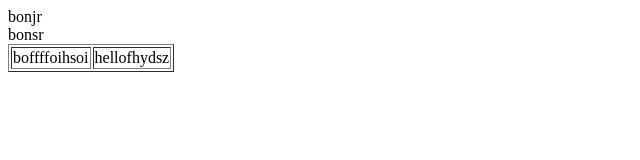
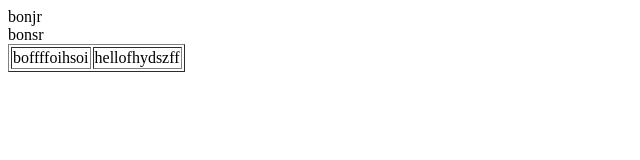
Before and after one commit to kahloun1303/kahloun, a plain HTML site: page index.html in a window 1280 px wide. Shown: the full height of the page, 0-640 px from the left. Drawn offline with Linux system fonts and the light colour scheme.

Commit message:
version 7

```diff
--- a/index.html
+++ b/index.html
@@ -5,6 +5,6 @@
 <table border="1">
     <tr>
         <td>boffffoihsoi</td>
-        <td>hellofhydsz</td>
+        <td>hellofhydszff</td>
     </tr>
 </table>
```
